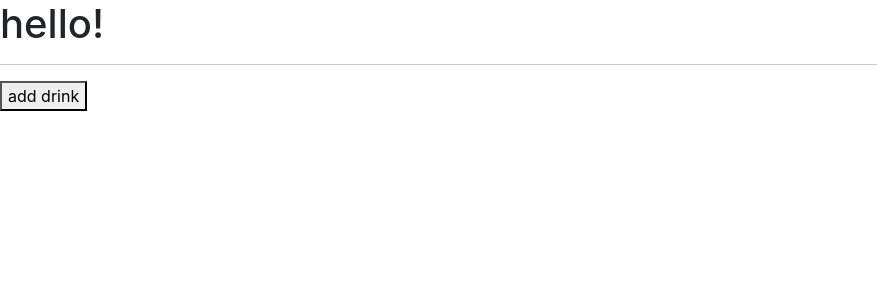
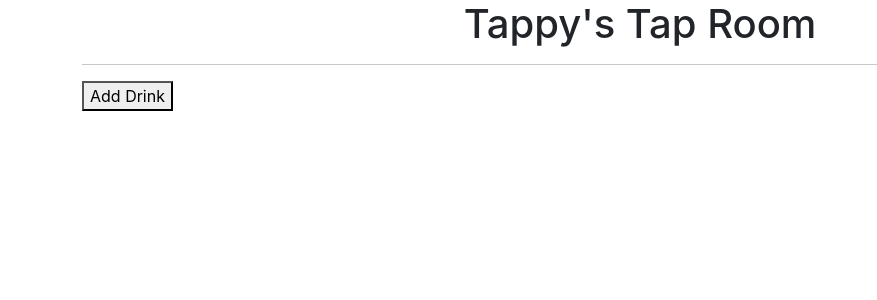
Before and after one commit to beads89/tap-room, a React (Create React App) app: page / in a window 1280 px wide. Shown: the top 300 px of the page, without its empty margins (0-877 px from the left). Built offline with nearby package versions, Linux system fonts and the light colour scheme.

Commit message:
minor styling, remove comments, fix readme

```diff
--- a/src/components/App.js
+++ b/src/components/App.js
@@ -6,26 +6,12 @@
 function App() {
   return (
     <React.Fragment>
-      <DrinkControl />
+      <div className="container">
+        <DrinkControl />
+      </div>
     </React.Fragment>
   );
 }
-{/*    // <div className="App">
-    //   <header className="App-header">
-    //     <img src={logo} className="App-logo" alt="logo" />
-    //     <p>
-    //       Edit <code>src/App.js</code> and save to reload.
-    //     </p>
-    //     <a
-    //       className="App-link"
-    //       href="https://reactjs.org"
-    //       target="_blank"
-    //       rel="noopener noreferrer"
-    //     >
-    //       Learn React
-    //     </a>
-    //   </header>
-  // </div>} */ }
 
 
 export default App;
--- a/src/components/Drink.js
+++ b/src/components/Drink.js
@@ -14,6 +14,7 @@
           </div>
         </div>
       </div>
+      <hr />
     </React.Fragment>
   );
 }
--- a/src/components/DrinkControl.js
+++ b/src/components/DrinkControl.js
@@ -119,11 +119,12 @@
 
     } else {
     currentlyVisibleState = <DrinkList drinkList={this.state.mainDrinkList} onDrinkSelection={this.handleDrinkDetail}/>;
-    buttonText = "add drink"
+    buttonText = "Add Drink"
     }
     return (
       <React.Fragment>
-        <h1>hello!</h1>
+        <h1 className="text-center">Tappy's Tap Room</h1>
+        <hr />
         {currentlyVisibleState}
         <button onClick={this.handleClick}>{buttonText}</button>
       </React.Fragment>
--- a/src/components/DrinkDetail.js
+++ b/src/components/DrinkDetail.js
@@ -33,6 +33,7 @@
   return (
     <React.Fragment>
       <h1>Drink Details</h1>
+      <hr />
       {drinkHeader}
       <p>Brand: {drink.brand}</p>
       <p>ABV: {drink.alcoholContent}%</p>
--- a/src/components/DrinkList.js
+++ b/src/components/DrinkList.js
@@ -5,7 +5,6 @@
 function DrinkList(props) {
   return (
     <React.Fragment>
-      <hr />
       {props.drinkList.map((drink) =>
       <Drink
         whenDrinkClicked = {props.onDrinkSelection}
--- a/src/components/ReusableForm.js
+++ b/src/components/ReusableForm.js
@@ -10,33 +10,34 @@
           type='text'
           name='name'
           placeholder="Drink Name"
-          required />
+          required /> <br />
         <input
           type='text'
           name='brand'
-          placeholder="Brand" />
+          placeholder="Brand"
+          required /> <br />
         <input
           type='number'
           step='0.01'
           name='price'
           placeholder="Price"
-          required />
+          required /> <br />
         <input
           type='number'
           name='alcoholContent'
           placeholder="Alcohol Content"
-          required />
+          required /> <br />
         <input
           type='number'
           name='quantity'
           min='0'
           max='124'
           placeholder="Pints"
-          required />
+          required /> <br />
         <textarea
           name='description'
           placeholder='Description'
-          required />
+          required /> <br />
         <button type='submit'>Add Drink!</button>
       </form>
     </React.Fragment>
```
Also changed, not shown: 1 other file (tests, documents, lock files or other folders).
